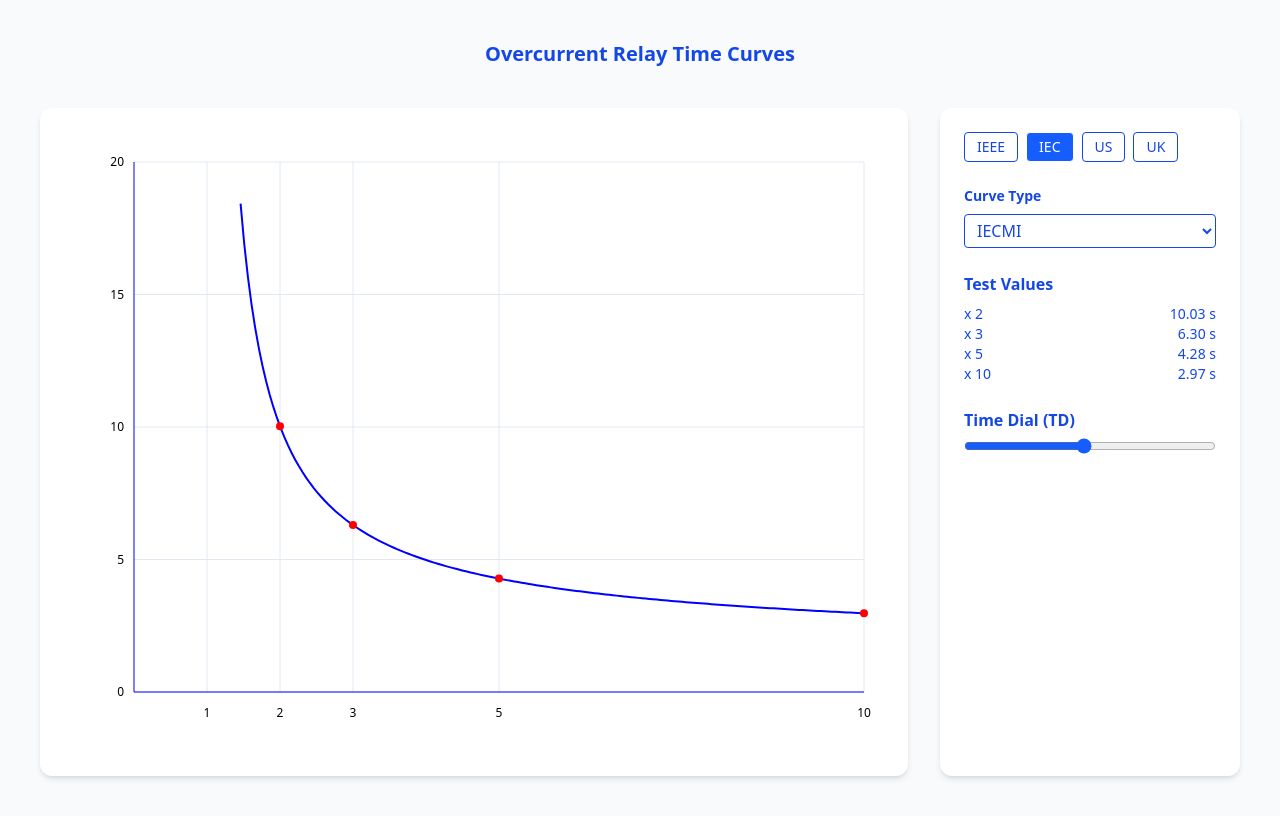
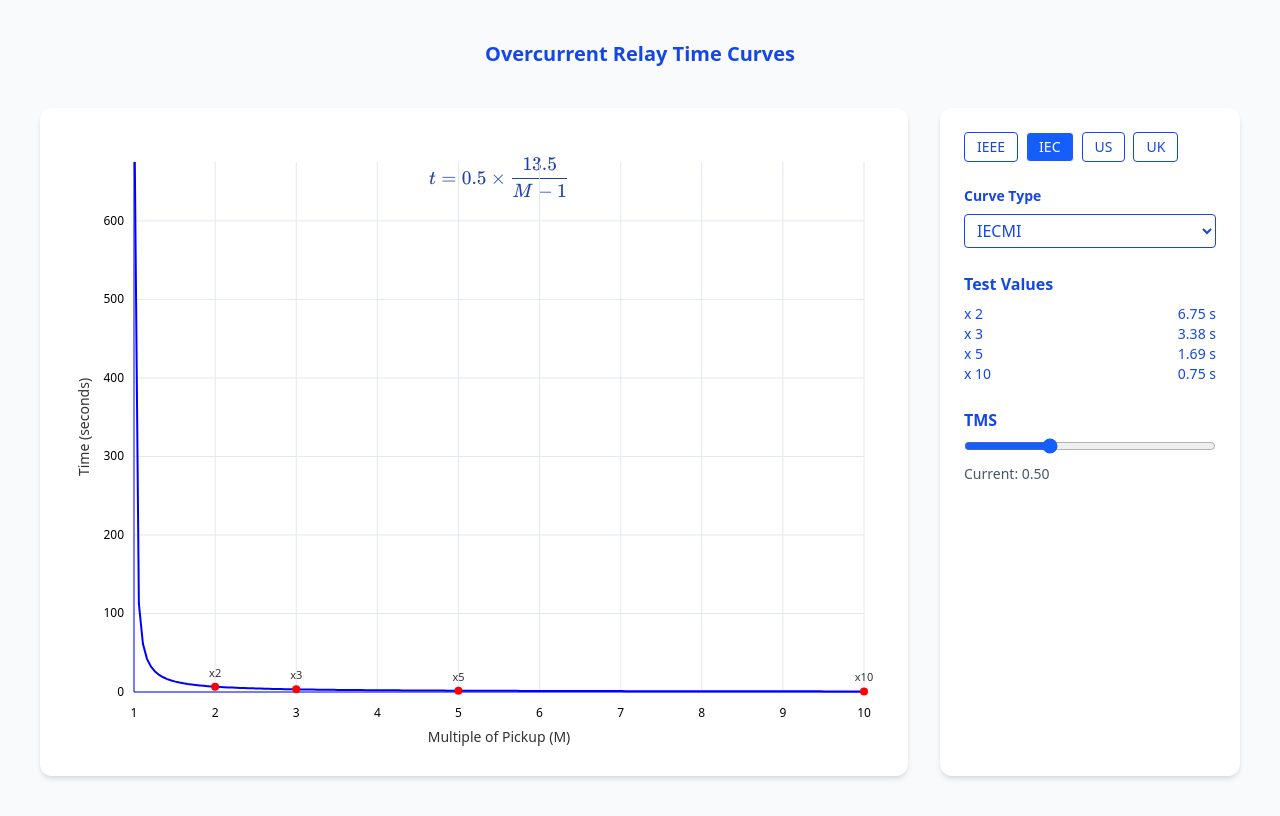
Before and after one commit to devanshkansagra/ElearningLabs, a Next.js app: page /labs/lab5 in a window 1280 px wide. Built offline with nearby package versions, Linux system fonts and the light colour scheme.

Commit message:
Updated Lab 5

```diff
--- a/app/labs/lab5/components/Lab5.tsx
+++ b/app/labs/lab5/components/Lab5.tsx
@@ -1,16 +1,11 @@
 "use client";
 
-import { useMemo, useState } from "react";
+import { useMemo, useState, useEffect } from "react";
+import katex from "katex";
+import "katex/dist/katex.min.css";
 
 type CurveFamily = "IEEE" | "IEC" | "US" | "UK";
-type CurveType =
-  | "MI"
-  | "VI"
-  | "EI"
-  | "I"
-  | "STI"
-  | "LTI"
-  | "R";
+type CurveType = "MI" | "VI" | "EI" | "I" | "STI" | "LTI" | "R";
 
 const curveOptions: Record<CurveFamily, CurveType[]> = {
   IEEE: ["MI", "VI", "EI"],
@@ -22,7 +17,51 @@ const curveOptions: Record<CurveFamily, CurveType[]> = {
 export default function Lab5() {
   const [family, setFamily] = useState<CurveFamily>("IEC");
   const [type, setType] = useState<CurveType>("MI");
-  const [td, setTd] = useState(1);
+  const [td, setTd] = useState(0.1);
+  const [tms, setTms] = useState(0.5);
+
+  /* ---------------- Get formula string ---------------- */
+  function getFormula(): string {
+    const paramValue = family === "IEC" || family === "UK" ? tms : td;
+    const paramStr = paramValue.toString();
+    switch (`${family}-${type}`) {
+      case "IEC-MI":
+        return `t = ${paramStr} \\times \\frac{13.5}{M - 1}`;
+      case "IEC-VI":
+        return `t = ${paramStr} \\times \\frac{80}{M^2 - 1}`;
+      case "IEC-EI":
+        return `t = ${paramStr} \\times \\frac{0.4}{M^{0.02} - 1}`;
+      case "IEEE-MI":
+        return `t = ${paramStr} \\times \\frac{0.0515}{M^{0.02} - 1} + 0.114`;
+      case "IEEE-VI":
+        return `t = ${paramStr} \\times \\frac{28.2}{M^2 - 1} + 0.121`;
+      case "IEEE-EI":
+        return `t = ${paramStr} \\times \\frac{28.2}{M^2 - 1} + 0.121`;
+      case "US-I":
+        return `t = ${paramStr} \\times \\frac{5.95}{M^2 - 1}`;
+      case "US-STI":
+        return `t = ${paramStr} \\times \\frac{0.16758}{M^{0.02} - 1}`;
+      case "UK-LTI":
+        return `t = ${paramStr} \\times \\frac{120}{M - 1}`;
+      case "UK-R":
+        return `t = ${paramStr} \\times \\frac{45900}{M^{5.6} - 1}`;
+      default:
+        return "";
+    }
+  }
+
+  /* ---------------- Render formula with KaTeX ---------------- */
+  const formulaHtml = useMemo(() => {
+    try {
+      return katex.renderToString(getFormula(), {
+        throwOnError: false,
+        displayMode: true,
+      });
+    } catch (e) {
+      console.error("KaTeX render error:", e);
+      return "";
+    }
+  }, [family, type, td, tms]);
 
   /* ---------------- Chart size ---------------- */
   const WIDTH = 820;
@@ -38,28 +77,28 @@ export default function Lab5() {
 
     switch (`${family}-${type}`) {
       case "IEC-MI":
-        return td * (0.14 / (Math.pow(m, 0.02) - 1));
+        return tms * (13.5 / (m - 1));
       case "IEC-VI":
-        return td * (13.5 / (m - 1));
+        return tms * (80 / (Math.pow(m, 2) - 1));
       case "IEC-EI":
-        return td * (80 / (m * m - 1));
+        return tms * (0.4 / (Math.pow(m, 0.02) - 1));
 
       case "IEEE-MI":
-        return td * (0.0515 / (Math.pow(m, 0.02) - 1));
+        return td * (0.0515 / (Math.pow(m, 0.02) - 1)) + 0.114;
       case "IEEE-VI":
-        return td * (19.61 / (m * m - 1));
+        return td * (28.2 / (Math.pow(m, 2) - 1)) + 0.121;
       case "IEEE-EI":
-        return td * (28.2 / (m - 1));
+        return td * (28.2 / (Math.pow(m, 2) - 1)) + 0.121;
 
       case "US-I":
-        return td * (5.95 / (m - 1));
+        return td * (5.95 / (Math.pow(m, 2) - 1));
       case "US-STI":
-        return td * (0.05 / (m - 1));
+        return td * (0.16758 / (Math.pow(m, 0.02) - 1));
 
       case "UK-LTI":
-        return td * (120 / (m - 1));
+        return tms * (120 / (m - 1));
       case "UK-R":
-        return td * (60 / (m - 1));
+        return tms * (45900 / (Math.pow(m, 5.6) - 1));
 
       default:
         return Infinity;
@@ -67,21 +106,63 @@ export default function Lab5() {
   }
 
   /* ---------------- Scales ---------------- */
-  const xScale = (m: number) => (m / 10) * innerWidth;
-  const yScale = (t: number) =>
-    innerHeight - (t / 20) * innerHeight;
+  const xScale = (m: number) => ((m - 1) / 9) * innerWidth;
 
-  /* ---------------- Curve Path ---------------- */
-  const curvePath = useMemo(() => {
+  /* ---------------- Curve Path & Y-Axis Scale ---------------- */
+  const { curvePath, maxT, yTicks } = useMemo(() => {
     const pts: string[] = [];
+    let maxTime = 0;
+    // Use higher cap (1000) to accommodate curves like UK-R
+    const timeCap = 1000;
     for (let m = 1.01; m <= 10; m += 0.05) {
       const t = calculateTime(m);
-      if (t > 0 && t < 20) {
-        pts.push(`${xScale(m)},${yScale(t)}`);
+      if (t > 0 && t <= timeCap) {
+        if (t > maxTime) maxTime = t;
       }
     }
-    return "M " + pts.join(" L ");
-  }, [family, type, td]);
+    // Round up to a nice number for the axis
+    const roundedMax = Math.max(Math.ceil(maxTime / 5) * 5, 5);
+
+    // Dynamic tick generation - smaller steps at low values, larger at high values
+    const ticks: number[] = [];
+    if (roundedMax <= 10) {
+      // For small max values (0-10): 0, 1, 2, 3, ..., 10
+      for (let i = 0; i <= roundedMax; i++) {
+        ticks.push(i);
+      }
+    } else if (roundedMax <= 50) {
+      // For medium max values (10-50): 0, 5, 10, 15, ..., max
+      for (let i = 0; i <= roundedMax; i += 5) {
+        ticks.push(i);
+      }
+    } else if (roundedMax <= 100) {
+      // For larger max values (50-100): 0, 10, 20, 30, ..., max
+      for (let i = 0; i <= roundedMax; i += 10) {
+        ticks.push(i);
+      }
+    } else if (roundedMax <= 500) {
+      // For very large max values (100-500): 0, 50, 100, 150, ..., max
+      for (let i = 0; i <= roundedMax; i += 50) {
+        ticks.push(i);
+      }
+    } else {
+      // For extremely large max values (>500): 0, 100, 200, 300, ..., max
+      for (let i = 0; i <= roundedMax; i += 100) {
+        ticks.push(i);
+      }
+    }
+
+    // Now generate points using the rounded max
+    for (let m = 1.01; m <= 10; m += 0.05) {
+      const t = calculateTime(m);
+      if (t > 0 && t <= roundedMax * 1.2) {
+        pts.push(`${xScale(m)},${innerHeight - (t / roundedMax) * innerHeight}`);
+      }
+    }
+    return { curvePath: "M " + pts.join(" L "), maxT: roundedMax, yTicks: ticks };
+  }, [family, type, td, tms]);
+
+  const yScale = (t: number) => innerHeight - (t / maxT) * innerHeight;
 
   /* ---------------- Test points ---------------- */
   const testMultiples = [2, 3, 5, 10];
@@ -100,8 +181,21 @@ export default function Lab5() {
         {/* ================= LEFT CARD ================= */}
         <div className="bg-white rounded-xl shadow-md p-6">
           <svg width={WIDTH} height={HEIGHT}>
+            {/* Formula Display */}
+            <foreignObject x={MARGIN.left + 20} y={10} width={innerWidth - 40} height={60}>
+              <div
+                // @ts-ignore - xmlns needed for foreignObject
+                xmlns="http://www.w3.org/1999/xhtml"
+                style={{
+                  textAlign: "center",
+                  fontSize: "16px",
+                  color: "#1e40af",
+                }}
+                dangerouslySetInnerHTML={{ __html: formulaHtml }}
+              />
+            </foreignObject>
             <g transform={`translate(${MARGIN.left},${MARGIN.top})`}>
-              {[0, 5, 10, 15, 20].map((v) => (
+              {yTicks.map((v) => (
                 <g key={v}>
                   <line
                     x1={0}
@@ -121,7 +215,7 @@ export default function Lab5() {
                 </g>
               ))}
 
-              {[1, 2, 3, 5, 10].map((m) => (
+              {[1, 2, 3, 4, 5, 6, 7, 8, 9, 10].map((m) => (
                 <g key={m}>
                   <line
                     y1={0}
@@ -150,16 +244,51 @@ export default function Lab5() {
                 stroke="blue"
               />
 
-              <path d={curvePath} fill="none" stroke="blue" strokeWidth={2} />
+              {/* Axis Labels */}
+              <text
+                x={innerWidth / 2}
+                y={innerHeight + 50}
+                textAnchor="middle"
+                fontSize={14}
+                fill="#333"
+              >
+                Multiple of Pickup (M)
+              </text>
+              <text
+                transform={`translate(-45, ${innerHeight / 2}) rotate(-90)`}
+                textAnchor="middle"
+                fontSize={14}
+                fill="#333"
+              >
+                Time (seconds)
+              </text>
+
+              <path
+                suppressHydrationWarning={true}
+                d={curvePath}
+                fill="none"
+                stroke="blue"
+                strokeWidth={2}
+              />
 
               {testValues.map(({ m, t }) => (
+                <g key={m}>
                   <circle
-                  key={m}
                     cx={xScale(m)}
                     cy={yScale(t)}
                     r={4}
                     fill="red"
                   />
+                  <text
+                    x={xScale(m)}
+                    y={yScale(t) - 10}
+                    textAnchor="middle"
+                    fontSize={11}
+                    fill="#333"
+                  >
+                    x{m}
+                  </text>
+                </g>
               ))}
             </g>
           </svg>
@@ -177,9 +306,7 @@ export default function Lab5() {
                   setType(curveOptions[f][0]);
                 }}
                 className={`px-3 py-1 rounded text-sm border ${
-                  family === f
-                    ? "bg-blue-600 text-white"
-                    : "hover:bg-blue-50"
+                  family === f ? "bg-blue-600 text-white" : "hover:bg-blue-50"
                 }`}
               >
                 {f}
@@ -217,20 +344,52 @@ export default function Lab5() {
             ))}
           </div>
 
-          {/* TD */}
+          {/* TD / TMS */}
           <div>
             <label className="font-semibold block mb-1">
-              Time Dial (TD)
+              {family === "IEC" || family === "UK" ? "TMS" : "Time Delay (TD)"}
             </label>
             <input
               type="range"
-              min={0.1}
-              max={2}
-              step={0.05}
-              value={td}
-              onChange={(e) => setTd(+e.target.value)}
+              min={
+                family === "IEC" || family === "UK"
+                  ? 0.01
+                  : family === "US"
+                  ? 0.1
+                  : type === "EI" || type === "VI"
+                  ? 1
+                  : 0.1
+              }
+              max={
+                family === "IEC" || family === "UK"
+                  ? 1.5
+                  : family === "US"
+                  ? 1.0
+                  : 100
+              }
+              step={
+                family === "IEC" || family === "UK"
+                  ? 0.01
+                  : family === "US"
+                  ? 0.1
+                  : type === "EI" || type === "VI"
+                  ? 1
+                  : 0.1
+              }
+              value={family === "IEC" || family === "UK" ? tms : td}
+              onChange={(e) => {
+                const val = +e.target.value;
+                if (family === "IEC" || family === "UK") {
+                  setTms(val);
+                } else {
+                  setTd(val);
+                }
+              }}
               className="w-full accent-blue-600"
             />
+            <div className="text-sm text-gray-600 mt-1">
+              Current: {(family === "IEC" || family === "UK" ? tms : td).toFixed(family === "IEC" || family === "UK" ? 2 : family === "US" ? 1 : 1)}
+            </div>
           </div>
         </div>
       </div>
```
Lines whose indentation alone changed are shown as unchanged.
